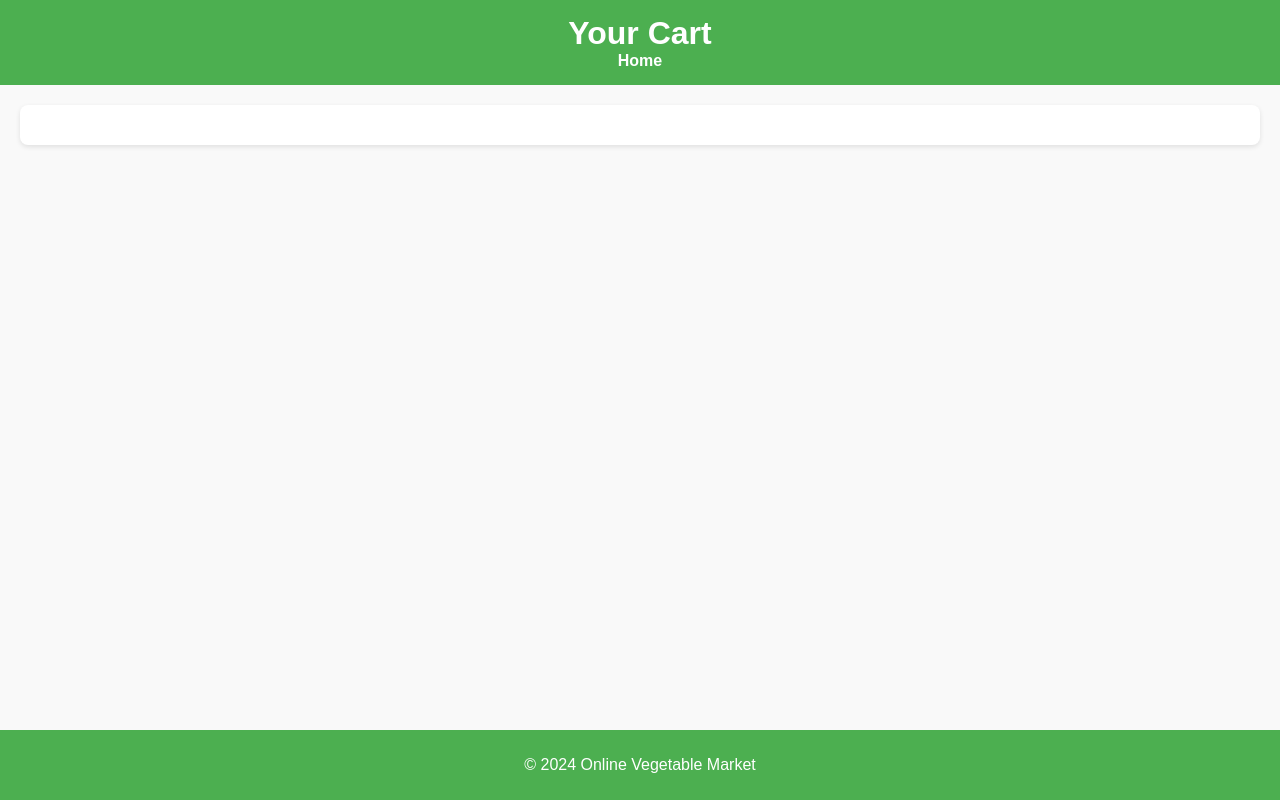
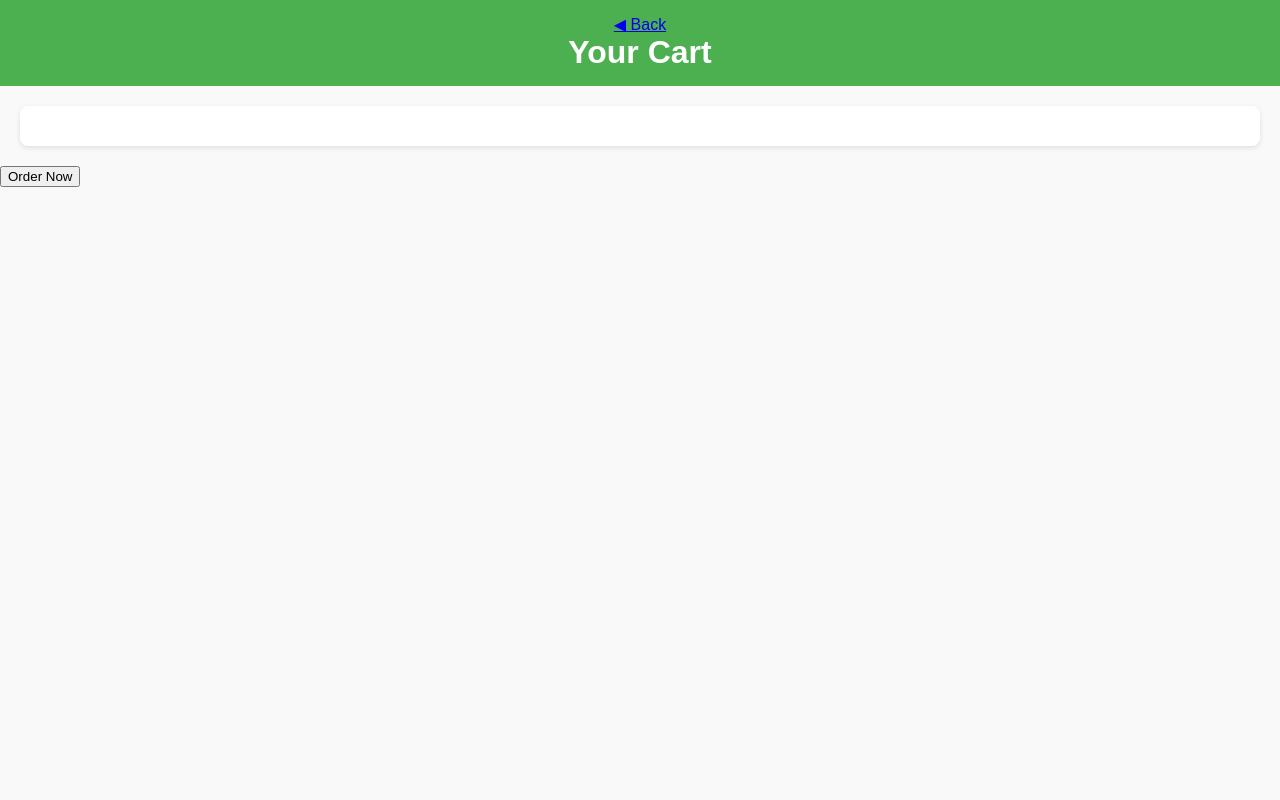
Before and after one commit to manojsonawane1313/freshpic, a plain HTML site: page cart.html in a window 1280 px wide. Drawn offline with Linux system fonts and the light colour scheme.

Commit message:
Update cart.html

```diff
--- a/cart.html
+++ b/cart.html
@@ -8,12 +8,10 @@
 </head>
 <body>
     <header>
+        <nav>
+            <a href="index.html" class="back-arrow">&#9664; Back</a>
+        </nav>
         <h1>Your Cart</h1>
-        <nav>
-            <ul>
-                <li><a href="index.html">Home</a></li>
-            </ul>
-        </nav>
     </header>
 
     <main>
@@ -23,9 +21,8 @@
         </section>
     </main>
 
-    <footer>
-        <p>&copy; 2024 Online Vegetable Market</p>
-    </footer>
+       <button src="order.html" class="order"> Order Now</button>
+
 
     <script src="cart.js" defer></script>
 </body>
```
